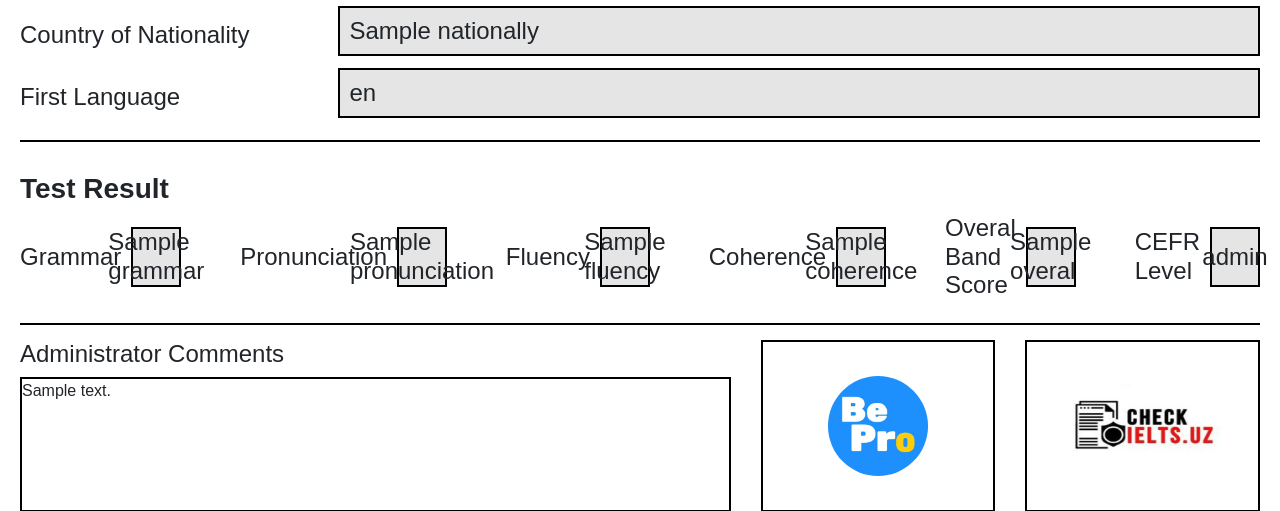
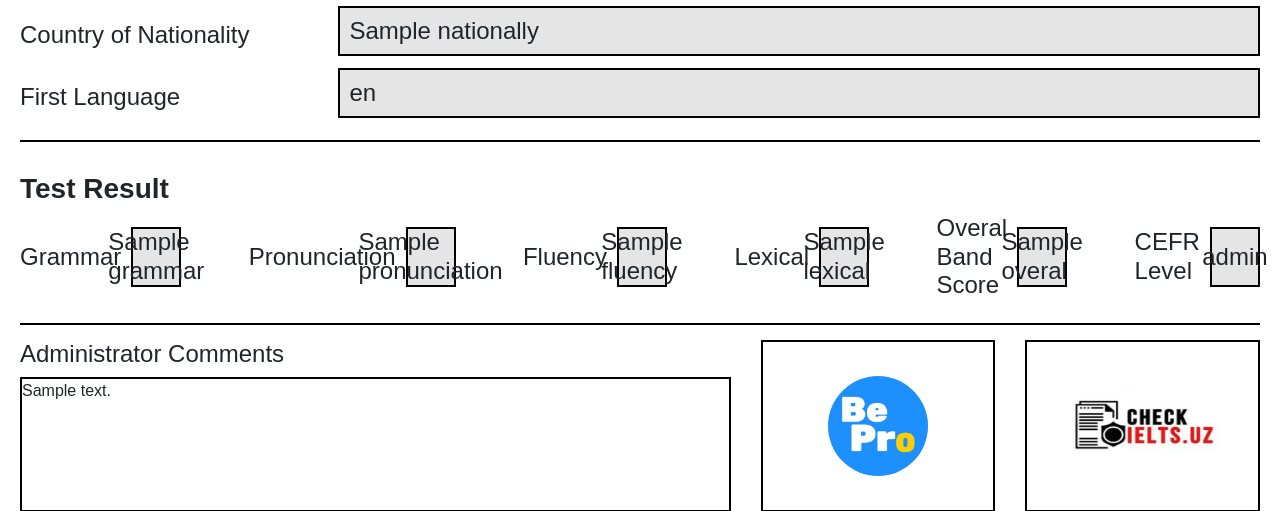
Before and after one commit to AzizbekGulomov2002/check_ielts_back, a Django app: template app/templates/blog/index.html in a window 1280 px wide. Shown: the part 633-1144 px from the top of the page. Run offline with Django 4.2, Linux system fonts and the light colour scheme; the template is opened without the code that fills it: most values are stand-ins (such as "Sample title", 1, 10 or a date in 2020); grey boxes marked "Sample" are stand-in pictures; some libraries are stand-ins or nearby versions.

Commit message:
checkielts-upgrade

```diff
--- a/app/models.py
+++ b/app/models.py
@@ -22,7 +22,7 @@ class IELTS(models.Model):
     grammar = models.FloatField(null=True, blank=True)
     pronunciation = models.FloatField(null=True, blank=True)
     fluency = models.FloatField(null=True, blank=True)
-    coherence = models.FloatField(null=True, blank=True)
+    lexical = models.FloatField(null=True, blank=True)
     # overal = models.FloatField()
     # cefr_level = models.CharField(max_length=100)
     admission_comments = models.TextField(null=True, blank=True)
@@ -31,7 +31,7 @@ class IELTS(models.Model):
 
     @property
     def overal(self):
-        return round(self.grammar + self.pronunciation + self.fluency + self.coherence)/4
+        return round(self.grammar + self.pronunciation + self.fluency + self.lexical)/4
 
     @property
     def cefr_level(self):
--- a/app/templates/blog/index.html
+++ b/app/templates/blog/index.html
@@ -229,10 +229,10 @@
 
             <div class="result">
                 <h4 class="text">
-                    Coherence
+                    Lexical
                 </h4>
                 <h4 class="box">
-                    {{ i.coherence }}
+                    {{ i.lexical }}
                 </h4>
             </div>
 
```
Also changed, not shown: app/migrations/0001_initial.py (deleted), db.sqlite3 (deleted).
